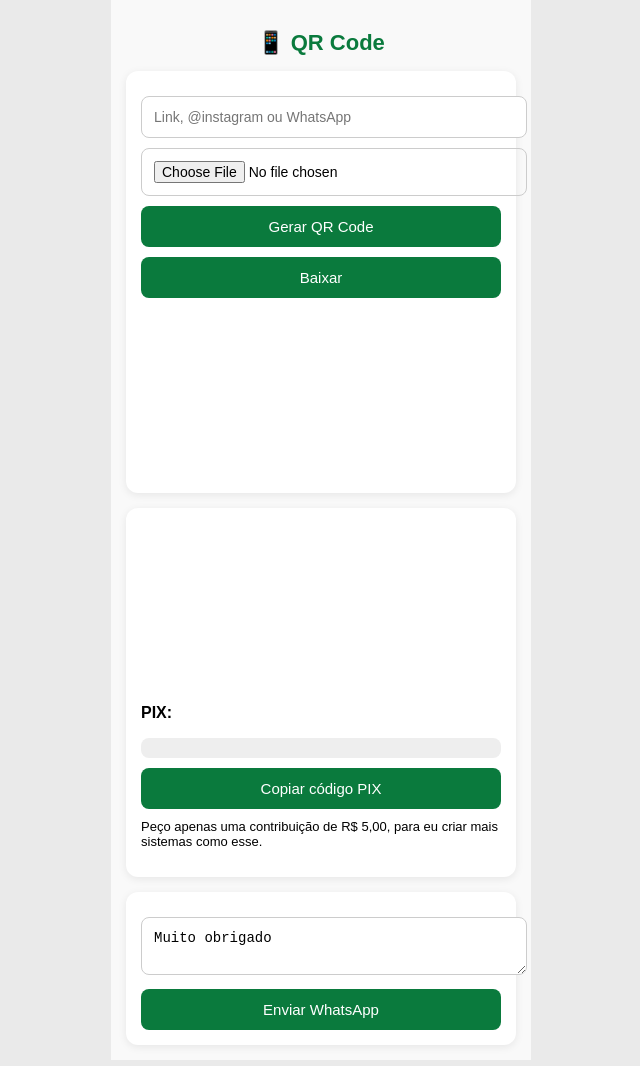
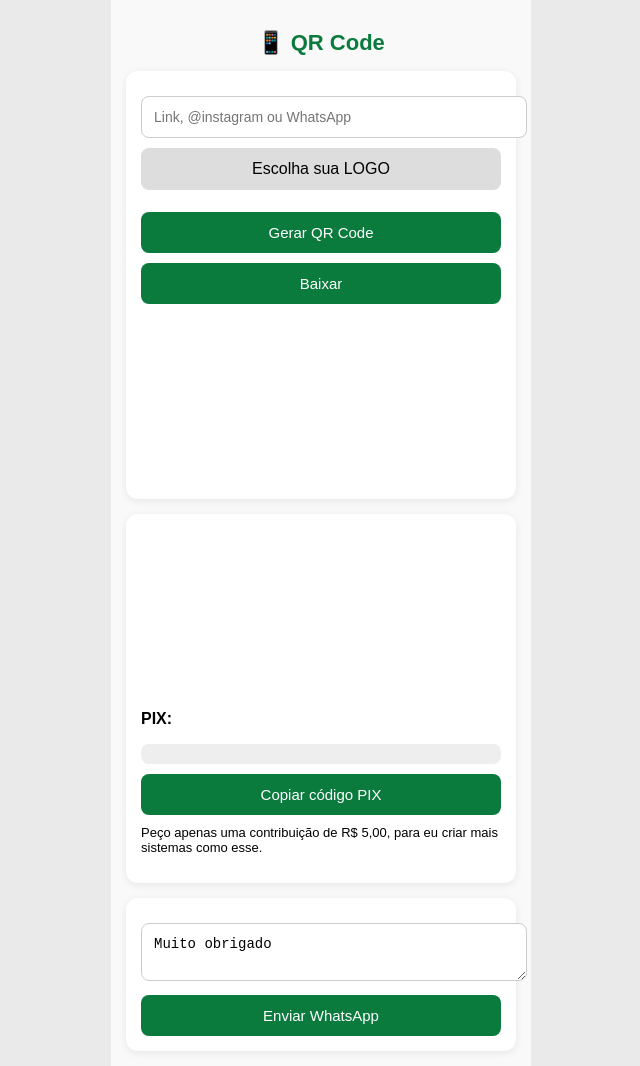
Before and after one commit to ewertonrenatosilva/geradorqrcode, a plain HTML site: page index.html in a window 1280 px wide. Shown: the whole page, without its empty margins (319-959 px from the left). Drawn offline with Linux system fonts and the light colour scheme; a script that the page names is missing.

Commit message:
Update index.html

```diff
--- a/index.html
+++ b/index.html
@@ -76,6 +76,17 @@ canvas {
   border-radius: 8px;
   word-break: break-all;
 }
+
+/* BOTÃO UPLOAD PERSONALIZADO */
+.upload-btn {
+  display: block;
+  background: #ddd;
+  padding: 12px;
+  border-radius: 8px;
+  margin-top: 10px;
+  cursor: pointer;
+  text-align: center;
+}
 </style>
 </head>
 
@@ -88,7 +99,13 @@ canvas {
 <div class="box">
   <input type="text" id="link" placeholder="Link, @instagram ou WhatsApp">
 
-  <input type="file" id="logoInput" accept="image/*">
+  <!-- BOTÃO PERSONALIZADO -->
+  <label class="upload-btn">
+    Escolha sua LOGO
+    <input type="file" id="logoInput" accept="image/*" hidden onchange="mostrarNomeArquivo(this)">
+  </label>
+
+  <p id="nomeArquivo" style="font-size:12px;"></p>
 
   <button onclick="gerarQR()">Gerar QR Code</button>
   <button onclick="baixarQR()">Baixar</button>
@@ -121,9 +138,15 @@ canvas {
 </div>
 
 <script>
-const pix = "08471378485";
+const pix = "00020126330014br.gov.bcb.pix0111084713784855204000053039865802BR5911EWERTOSILVA6009Sao Paulo610901227-20062220518daqr83657656927025630452F9";
 
 let linkGerado = "";
+
+// MOSTRAR NOME DO ARQUIVO
+function mostrarNomeArquivo(input) {
+  const nome = input.files[0]?.name || "";
+  document.getElementById("nomeArquivo").innerText = nome;
+}
 
 // GERAR QR
 function gerarQR() {
```
